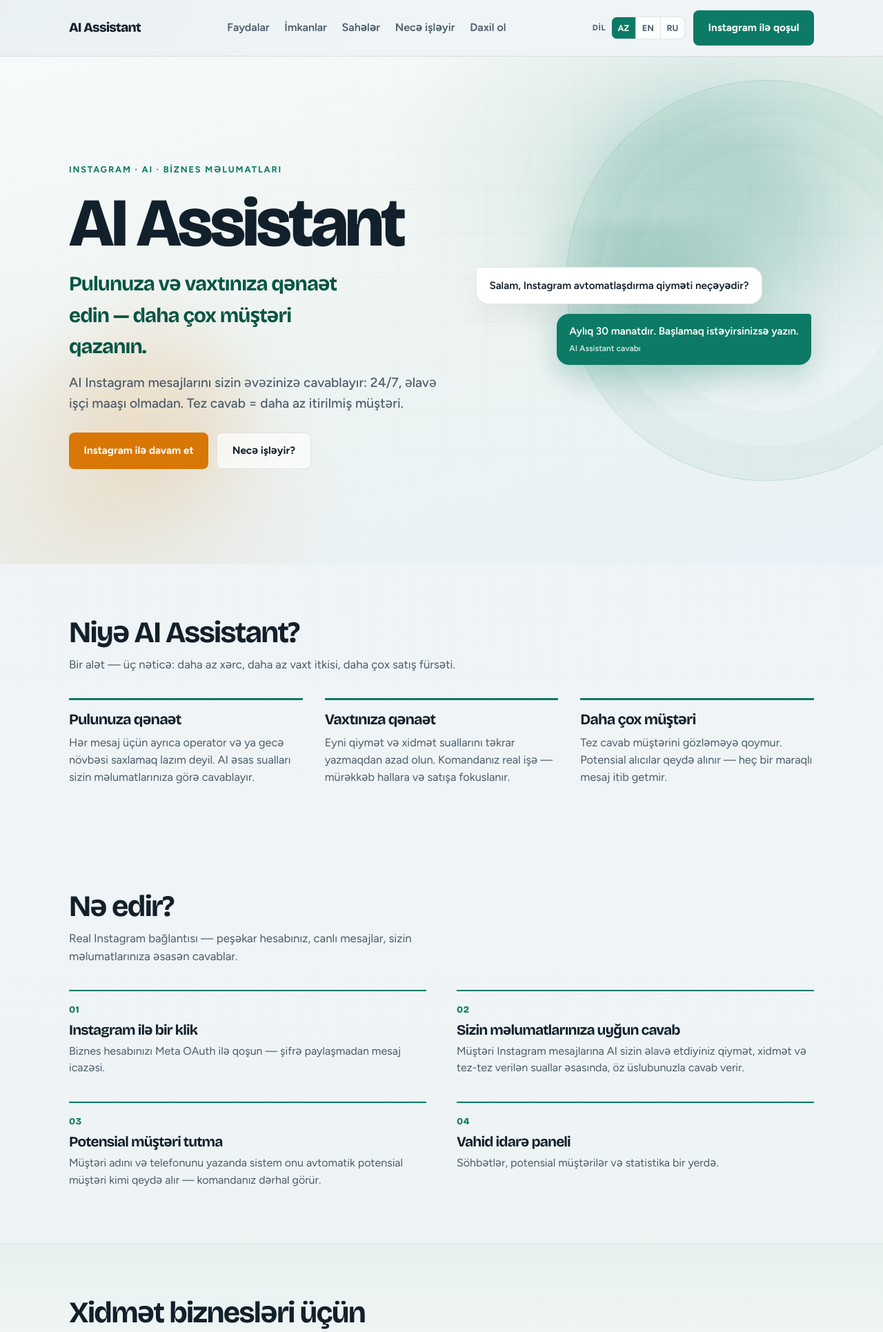
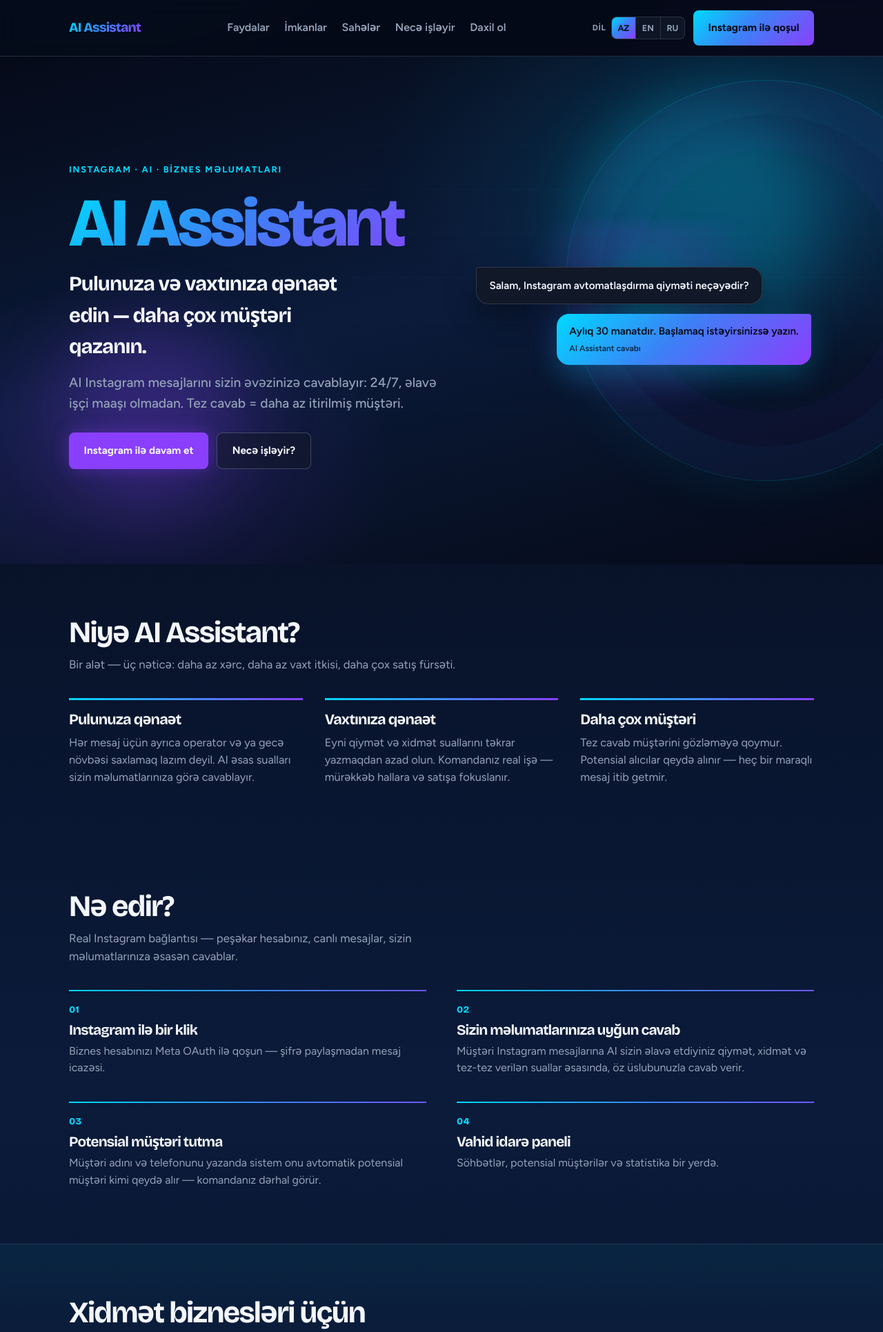
Before and after one commit to MuradAbbaszade/aiassistant-main, a Django app: page / in a window 1280 px wide. Shown: the top 1931 px of the page at 69% size. Run offline with Django 5.2, Linux system fonts and the light colour scheme; data that the repository does not hold is empty; parts of the project's set-up code (start-up, migrations or seed data) failed here and were passed over.

Commit message:
Apply logo brand palette (navy, cyan, violet) across the UI.
Co-authored-by: Cursor <cursoragent@cursor.com>

```diff
--- a/static/css/app.css
+++ b/static/css/app.css
@@ -1,21 +1,34 @@
 :root {
-  --ink: #12202b;
-  --ink-soft: #4a5c6a;
-  --paper: #f0f4f7;
-  --paper-2: #e4ebf1;
-  --surface: #fafcfd;
-  --accent: #0c7a65;
-  --accent-deep: #065544;
-  --accent-glow: rgba(12, 122, 101, 0.18);
-  --signal: #d97706;
-  --mist: rgba(18, 32, 43, 0.06);
-  --line: rgba(18, 32, 43, 0.1);
-  --ok: #0f7a4d;
-  --danger: #b42318;
+  /* Brand / logo palette */
+  --navy: #050A18;
+  --metallic: #111827;
+  --cyan: #00D9FF;
+  --blue: #3B82F6;
+  --violet: #8A3FFC;
+  --purple: #A855F7;
+  --ice: #F4F7FF;
+  --silver: #94A3B8;
+  --deep-blue: #0B1B3A;
+
+  --ink: var(--ice);
+  --ink-soft: var(--silver);
+  --paper: var(--navy);
+  --paper-2: var(--deep-blue);
+  --surface: var(--metallic);
+  --accent: var(--cyan);
+  --accent-deep: var(--blue);
+  --accent-glow: rgba(0, 217, 255, 0.18);
+  --violet-glow: rgba(138, 63, 252, 0.22);
+  --signal: var(--purple);
+  --mist: rgba(244, 247, 255, 0.06);
+  --line: rgba(148, 163, 184, 0.22);
+  --ok: #34d399;
+  --danger: #f87171;
   --font-display: "Bricolage Grotesque", "Segoe UI", sans-serif;
   --font-body: "Figtree", "Segoe UI", sans-serif;
   --radius: 12px;
   --radius-sm: 8px;
+  --brand-gradient: linear-gradient(135deg, var(--cyan) 0%, var(--blue) 45%, var(--violet) 100%);
 }
 
 * { box-sizing: border-box; }
@@ -54,22 +67,29 @@ a { color: inherit; text-decoration: none; }
 }
 .btn:hover { transform: translateY(-2px); }
 .btn-primary {
-  background: var(--accent);
-  color: #fff;
+  background: var(--brand-gradient);
+  color: var(--navy);
 }
-.btn-primary:hover { background: var(--accent-deep); }
+.btn-primary:hover {
+  filter: brightness(1.08);
+  background: var(--brand-gradient);
+}
 .btn-ghost {
   background: transparent;
-  color: var(--ink);
+  color: var(--ice);
   border: 1px solid var(--line);
 }
 .btn-ghost.light {
-  color: #f4f8fa;
-  border-color: rgba(255, 255, 255, 0.35);
+  color: var(--ice);
+  border-color: rgba(244, 247, 255, 0.35);
 }
 .btn-amber {
-  background: var(--signal);
-  color: #fff;
+  background: var(--violet);
+  color: var(--ice);
+  box-shadow: 0 0 24px rgba(138, 63, 252, 0.35);
+}
+.btn-amber:hover {
+  background: var(--purple);
 }
 
 .toast-stack {
@@ -109,9 +130,11 @@ a { color: inherit; text-decoration: none; }
 /* Landing */
 .landing-body {
   background:
-    radial-gradient(900px 480px at 0% 0%, rgba(12, 122, 101, 0.12), transparent 60%),
-    radial-gradient(700px 420px at 100% 8%, rgba(18, 32, 43, 0.06), transparent 55%),
-    linear-gradient(180deg, #eef3f6 0%, var(--paper) 45%, #e8f0ed 100%);
+    radial-gradient(900px 520px at 8% -5%, rgba(0, 217, 255, 0.16), transparent 55%),
+    radial-gradient(800px 480px at 95% 5%, rgba(138, 63, 252, 0.18), transparent 50%),
+    radial-gradient(700px 420px at 50% 100%, rgba(59, 130, 246, 0.12), transparent 55%),
+    linear-gradient(180deg, var(--navy) 0%, var(--deep-blue) 55%, var(--navy) 100%);
+  color: var(--ice);
 }
 
 .site-nav {
@@ -119,9 +142,26 @@ a { color: inherit; text-decoration: none; }
   top: 0;
   z-index: 40;
   backdrop-filter: blur(16px);
-  background: rgba(240, 244, 247, 0.78);
+  background: rgba(5, 10, 24, 0.78);
   border-bottom: 1px solid var(--line);
 }
+.site-nav .brand {
+  font-size: 1.2rem;
+  font-weight: 800;
+  color: var(--ice);
+  background: var(--brand-gradient);
+  -webkit-background-clip: text;
+  background-clip: text;
+  color: transparent;
+}
+.nav-links {
+  display: flex;
+  gap: 1.35rem;
+  align-items: center;
+  font-weight: 600;
+  color: var(--silver);
+}
+.nav-links a:hover { color: var(--cyan); }
 .site-nav-inner {
   max-width: 1120px;
   margin: 0 auto;
@@ -131,19 +171,6 @@ a { color: inherit; text-decoration: none; }
   justify-content: space-between;
   gap: 1rem;
 }
-.site-nav .brand {
-  font-size: 1.2rem;
-  font-weight: 800;
-  color: var(--ink);
-}
-.nav-links {
-  display: flex;
-  gap: 1.35rem;
-  align-items: center;
-  font-weight: 600;
-  color: var(--ink-soft);
-}
-.nav-links a:hover { color: var(--accent); }
 .nav-actions {
   display: flex;
   align-items: center;
@@ -169,7 +196,7 @@ a { color: inherit; text-decoration: none; }
   border: 1px solid var(--line);
   border-radius: 8px;
   overflow: hidden;
-  background: rgba(255, 255, 255, 0.7);
+  background: rgba(17, 24, 39, 0.85);
 }
 .lang-opt {
   border: 0;
@@ -178,16 +205,16 @@ a { color: inherit; text-decoration: none; }
   font: inherit;
   font-size: 0.78rem;
   font-weight: 700;
-  color: var(--ink-soft);
+  color: var(--silver);
   cursor: pointer;
 }
 .lang-opt + .lang-opt { border-left: 1px solid var(--line); }
-.lang-opt:hover { color: var(--ink); background: rgba(12, 122, 101, 0.08); }
+.lang-opt:hover { color: var(--ice); background: rgba(0, 217, 255, 0.1); }
 .lang-opt.is-active {
-  background: var(--accent);
-  color: #fff;
+  background: var(--brand-gradient);
+  color: var(--navy);
 }
-.topbar .lang-switch-opts { background: #fff; }
+.topbar .lang-switch-opts { background: var(--metallic); }
 .topbar-right {
   display: flex;
   align-items: center;
@@ -221,7 +248,7 @@ a { color: inherit; text-decoration: none; }
   height: 340px;
   right: 8%;
   top: 12%;
-  background: rgba(12, 122, 101, 0.16);
+  background: rgba(0, 217, 255, 0.22);
   animation: drift 11s ease-in-out infinite;
 }
 .hero-orb-b {
@@ -229,7 +256,7 @@ a { color: inherit; text-decoration: none; }
   height: 260px;
   left: 6%;
   bottom: 10%;
-  background: rgba(217, 119, 6, 0.12);
+  background: rgba(138, 63, 252, 0.22);
   animation: drift 16s ease-in-out infinite reverse;
 }
 .hero-kicker {
@@ -238,7 +265,7 @@ a { color: inherit; text-decoration: none; }
   font-weight: 700;
   letter-spacing: 0.14em;
   text-transform: uppercase;
-  color: var(--accent);
+  color: var(--cyan);
   animation: rise 0.75s ease both;
 }
 .section-tight { padding-top: 4rem; }
@@ -247,15 +274,16 @@ a { color: inherit; text-decoration: none; }
   padding-left: max(1.25rem, calc((100% - 1120px) / 2 + 1.25rem));
   padding-right: max(1.25rem, calc((100% - 1120px) / 2 + 1.25rem));
   background:
-    linear-gradient(180deg, rgba(12, 122, 101, 0.06), transparent 70%),
-    rgba(255, 255, 255, 0.4);
+    linear-gradient(180deg, rgba(0, 217, 255, 0.06), transparent 70%),
+    rgba(11, 27, 58, 0.55);
   border-block: 1px solid var(--line);
 }
 .section-head { max-width: 40rem; }
 .section-cta { margin-top: 1.75rem; }
 .feature-item {
   padding: 1.25rem 0 0.25rem;
-  border-top: 2px solid var(--accent);
+  border-top: 2px solid transparent;
+  border-image: var(--brand-gradient) 1;
   transition: transform 0.25s ease;
 }
 .feature-item:hover { transform: translateY(-3px); }
@@ -264,7 +292,7 @@ a { color: inherit; text-decoration: none; }
   font-family: var(--font-display);
   font-weight: 800;
   font-size: 0.85rem;
-  color: var(--accent);
+  color: var(--cyan);
   letter-spacing: 0.04em;
   margin-bottom: 0.55rem;
 }
@@ -276,15 +304,17 @@ a { color: inherit; text-decoration: none; }
 }
 .benefit-item {
   padding-top: 1.1rem;
-  border-top: 3px solid var(--accent);
+  border-top: 3px solid transparent;
+  border-image: linear-gradient(90deg, var(--cyan), var(--violet)) 1;
 }
 .benefit-item h3 {
   margin: 0 0 0.5rem;
   font-size: 1.35rem;
+  color: var(--ice);
 }
 .benefit-item p {
   margin: 0;
-  color: var(--ink-soft);
+  color: var(--silver);
   font-size: 1.02rem;
 }
 
@@ -302,17 +332,17 @@ a { color: inherit; text-decoration: none; }
   inset: 0;
   z-index: 0;
   background:
-    radial-gradient(900px 520px at 85% 20%, rgba(12, 122, 101, 0.14), transparent 60%),
-    radial-gradient(700px 480px at 10% 90%, rgba(217, 119, 6, 0.1), transparent 55%),
-    linear-gradient(165deg, #f7fafb 0%, #eef4f2 48%, #e8f1f6 100%);
+    radial-gradient(900px 520px at 85% 20%, rgba(0, 217, 255, 0.14), transparent 60%),
+    radial-gradient(700px 480px at 15% 80%, rgba(138, 63, 252, 0.16), transparent 55%),
+    linear-gradient(165deg, var(--navy) 0%, var(--deep-blue) 48%, var(--navy) 100%);
 }
 .hero-plane::before {
   content: "";
   position: absolute;
   inset: 0;
   background-image:
-    linear-gradient(rgba(18, 32, 43, 0.045) 1px, transparent 1px),
-    linear-gradient(90deg, rgba(18, 32, 43, 0.045) 1px, transparent 1px);
+    linear-gradient(rgba(0, 217, 255, 0.05) 1px, transparent 1px),
+    linear-gradient(90deg, rgba(138, 63, 252, 0.05) 1px, transparent 1px);
   background-size: 64px 64px;
   mask-image: radial-gradient(ellipse 80% 70% at 70% 40%, #000 20%, transparent 75%);
   animation: pulseSoft 10s ease-in-out infinite;
@@ -325,10 +355,11 @@ a { color: inherit; text-decoration: none; }
   width: min(52vw, 560px);
   height: min(52vw, 560px);
   border-radius: 50%;
-  border: 1px solid rgba(12, 122, 101, 0.18);
+  border: 1px solid rgba(0, 217, 255, 0.2);
   box-shadow:
-    inset 0 0 0 48px rgba(12, 122, 101, 0.03),
-    inset 0 0 0 96px rgba(12, 122, 101, 0.025);
+    inset 0 0 0 48px rgba(0, 217, 255, 0.03),
+    inset 0 0 0 96px rgba(138, 63, 252, 0.04),
+    0 0 80px rgba(0, 217, 255, 0.08);
   animation: drift 18s ease-in-out infinite;
 }
 .hero-shell {
@@ -344,14 +375,17 @@ a { color: inherit; text-decoration: none; }
   align-items: center;
 }
 .hero-content {
-  color: var(--ink);
+  color: var(--ice);
   max-width: 36rem;
 }
 .hero-brand {
   font-size: clamp(3.2rem, 9vw, 6.2rem);
   font-weight: 800;
   margin: 0 0 0.75rem;
-  color: var(--ink);
+  background: var(--brand-gradient);
+  -webkit-background-clip: text;
+  background-clip: text;
+  color: transparent;
   animation: rise 0.85s ease both;
 }
 .hero-headline {
@@ -361,7 +395,7 @@ a { color: inherit; text-decoration: none; }
   letter-spacing: -0.03em;
   margin: 0 0 0.85rem;
   max-width: 22ch;
-  color: var(--accent-deep);
+  color: var(--ice);
   animation: rise 0.95s ease 0.08s both;
 }
 .hero-tag {
@@ -369,7 +403,7 @@ a { color: inherit; text-decoration: none; }
   max-width: 34rem;
   margin: 0 0 1.75rem;
   font-weight: 500;
-  color: var(--ink-soft);
+  color: var(--silver);
   animation: rise 1.05s ease 0.16s both;
 }
 .hero-cta {
@@ -379,9 +413,9 @@ a { color: inherit; text-decoration: none; }
   animation: rise 1.1s ease 0.24s both;
 }
 .hero-cta .btn-ghost {
-  background: rgba(255, 255, 255, 0.65);
-  border-color: var(--line);
-  color: var(--ink);
+  background: rgba(17, 24, 39, 0.55);
+  border-color: rgba(148, 163, 184, 0.35);
+  color: var(--ice);
 }
 .hero-visual {
   position: relative;
@@ -391,7 +425,7 @@ a { color: inherit; text-decoration: none; }
 .hero-visual-glow {
   position: absolute;
   inset: 10% 5%;
-  background: radial-gradient(circle at 50% 40%, rgba(12, 122, 101, 0.2), transparent 65%);
+  background: radial-gradient(circle at 50% 40%, rgba(0, 217, 255, 0.2), rgba(138, 63, 252, 0.12), transparent 65%);
   filter: blur(8px);
 }
 .dm-stage {
@@ -414,19 +448,19 @@ a { color: inherit; text-decoration: none; }
 }
 .dm-line-in {
   align-self: flex-start;
-  background: #fff;
-  color: var(--ink);
+  background: var(--metallic);
+  color: var(--ice);
   border: 1px solid var(--line);
   border-radius: 4px 18px 18px 18px;
-  box-shadow: 0 18px 40px rgba(18, 32, 43, 0.06);
+  box-shadow: 0 18px 40px rgba(0, 0, 0, 0.35);
   animation-delay: 0.25s;
 }
 .dm-line-out {
   align-self: flex-end;
-  background: var(--accent);
-  color: #fff;
+  background: var(--brand-gradient);
+  color: var(--navy);
   border-radius: 18px 4px 18px 18px;
-  box-shadow: 0 18px 40px rgba(12, 122, 101, 0.22);
+  box-shadow: 0 18px 40px rgba(0, 217, 255, 0.2);
   animation-delay: 0.45s;
 }
 .dm-line-out small {
@@ -445,9 +479,10 @@ a { color: inherit; text-decoration: none; }
 .section h2 {
   font-size: clamp(1.85rem, 4vw, 2.7rem);
   margin: 0 0 0.55rem;
+  color: var(--ice);
 }
 .section-lead {
-  color: var(--ink-soft);
+  color: var(--silver);
   max-width: 36rem;
   margin: 0 0 2.25rem;
   font-size: 1.05rem;
@@ -460,15 +495,17 @@ a { color: inherit; text-decoration: none; }
 }
 .feature-grid article {
   padding-top: 1rem;
-  border-top: 2px solid var(--accent);
+  border-top: 2px solid var(--cyan);
 }
 .feature-grid article h3 {
   margin: 0 0 0.4rem;
   font-size: 1.3rem;
+  color: var(--ice);
 }
-.feature-grid article p {
+.feature-grid article p,
+.feature-item p {
   margin: 0;
-  color: var(--ink-soft);
+  color: var(--silver);
 }
 
 .industry-row {
```
Also changed, not shown: other parts of static/css/app.css (+88 -56 lines).
